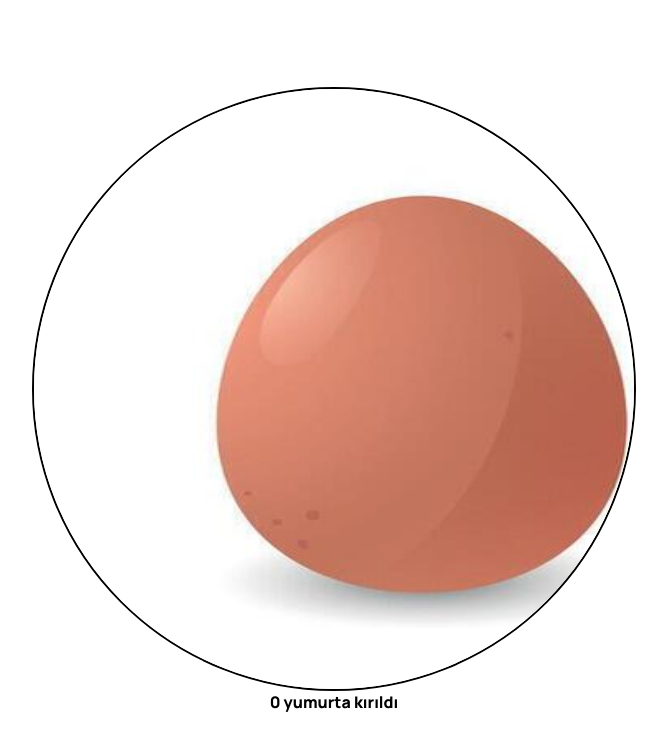
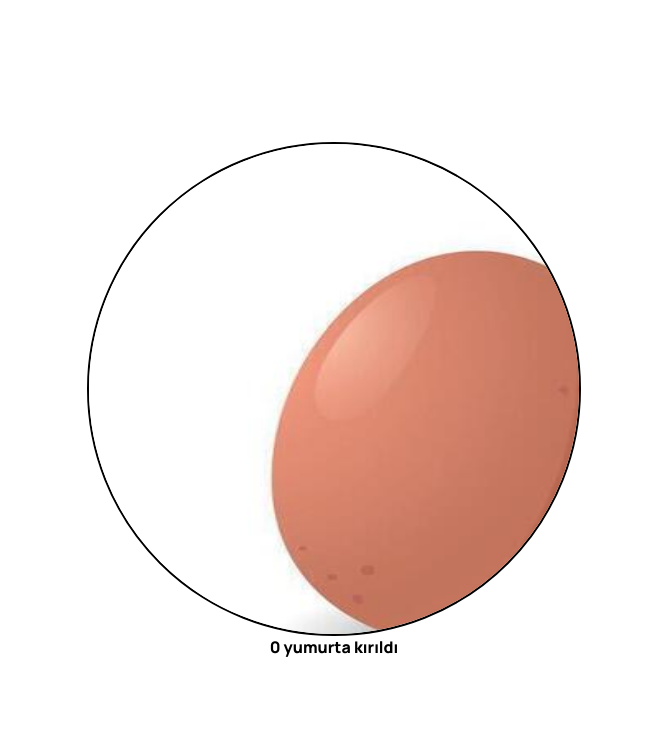
Before and after one commit to ercanvas/ercanvas.github.io, a plain HTML site: page index.html in a window 1280 px wide. Shown: the whole page, without its empty margins (306-973 px from the left). Drawn offline with Linux system fonts and the light colour scheme.

Commit message:
Update index.html

```diff
--- a/index.html
+++ b/index.html
@@ -14,8 +14,8 @@
         const canvas = document.querySelector('canvas');
         const ctx = canvas.getContext('2d');
 
-        const cw = canvas.width = 600;
-        const ch = canvas.height = 600;
+        const cw = canvas.width = 490;
+        const ch = canvas.height = 490;
 
         const ew = 1820; // Orijinal resmin genişliği
         const eh = 980;  // Orijinal resmin yüksekliği
```
